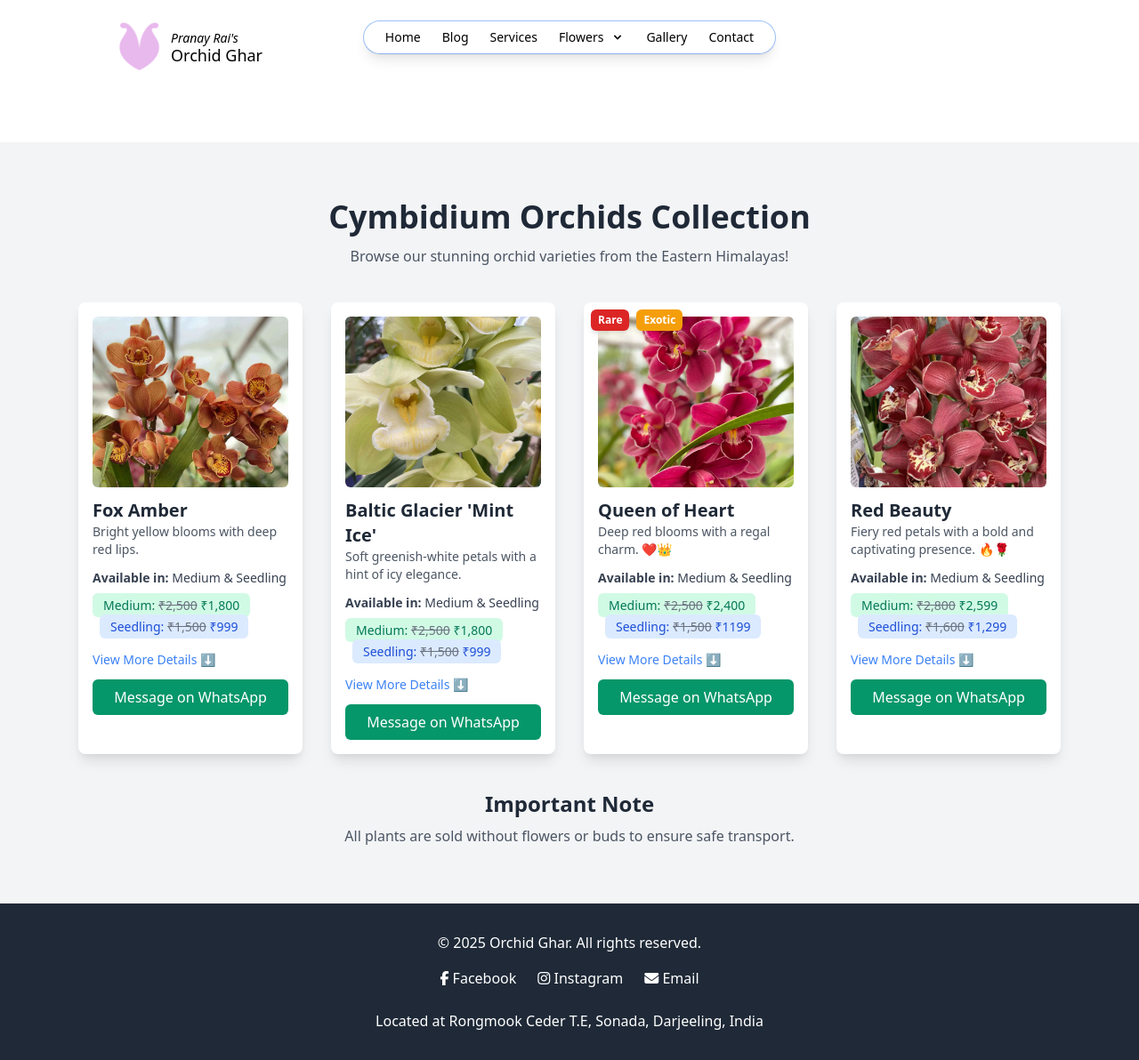
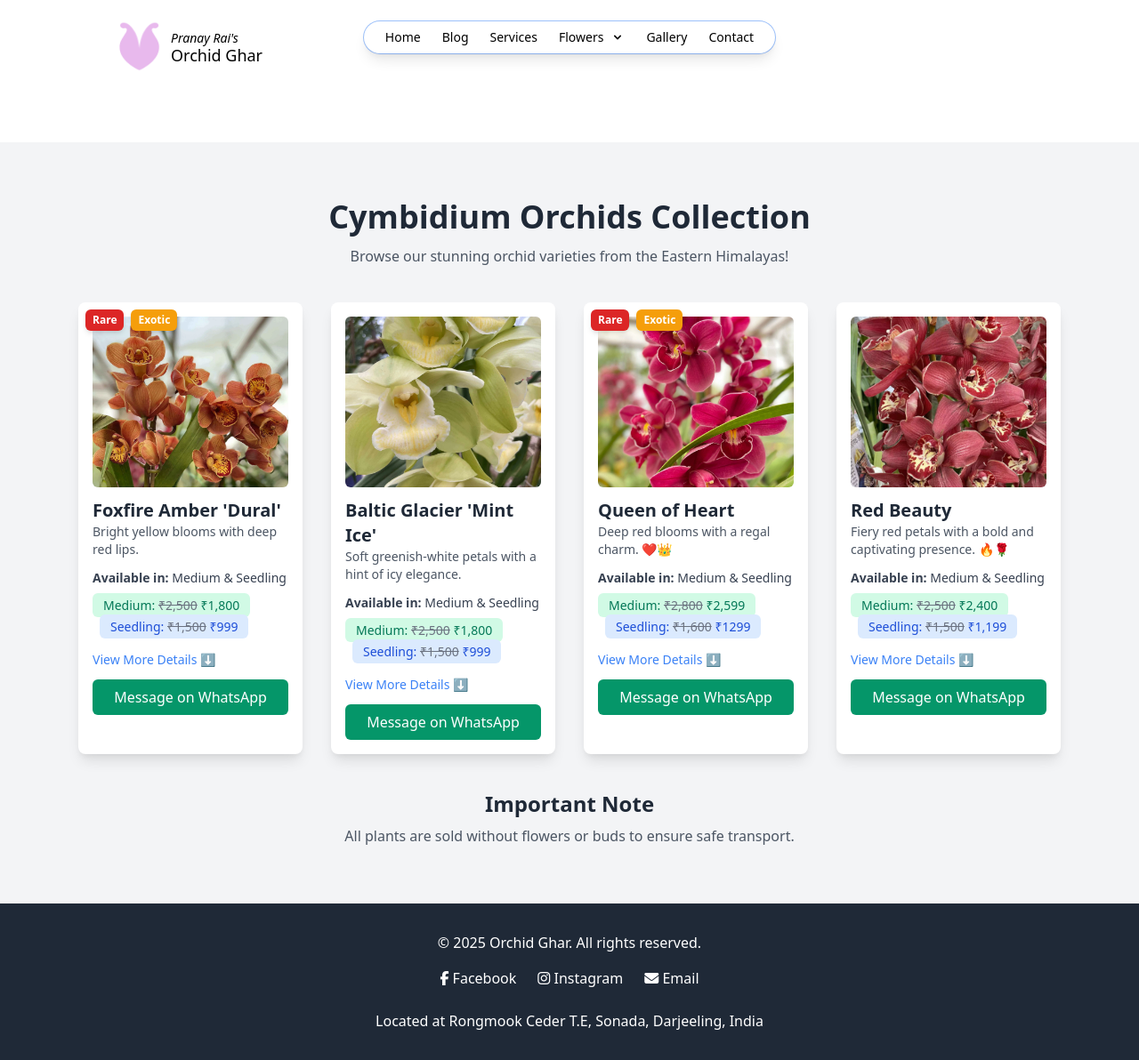
Before and after one commit to OrchidGhar/orchidghar.github.io, a Jekyll site: the page built from _flowers/cymbidium-orchid.html, in a window 1280 px wide. Shown: the whole page at 89% size. Built offline with Jekyll 4.4.1, drawn with Linux system fonts in a browser that asks for light colours; nearby versions of some CDN libraries.

Commit message:
flowers page updated

```diff
--- a/_flowers/cymbidium-orchid.html
+++ b/_flowers/cymbidium-orchid.html
@@ -25,8 +25,12 @@ excerpt: "Cymbidium Orchid care, pricing, and details for orchid lovers in Sikki
 
         <!-- 🏵️ Orchid: Fox Amber -->
         <div class="bg-white dark:bg-gray-800 p-4 rounded-lg shadow-lg transform hover:scale-105 transition">
-          <img src="{{ site.baseurl }}assets/images/foxamber.webp" class="w-full h-48 object-cover rounded-md" alt="Fox Amber Cymbidium Orchid">
-          <h3 class="text-xl font-semibold text-gray-800 dark:text-white mt-3">Fox Amber</h3>
+            <div class="absolute top-2 left-2 flex space-x-2">
+                <span class="bg-red-600 text-white text-xs font-semibold px-2 py-1 rounded-md shadow-md">Rare</span>
+                <span class="bg-yellow-500 text-white text-xs font-semibold px-2 py-1 rounded-md shadow-md">Exotic</span>
+            </div>
+          <img src="{{ site.baseurl }}assets/images/foxamber.webp" class="w-full h-48 object-cover rounded-md" alt="FoxFire Amber Dural Cymbidium Orchid">
+          <h3 class="text-xl font-semibold text-gray-800 dark:text-white mt-3">Foxfire Amber 'Dural'</h3>
           <p class="text-gray-600 dark:text-gray-400 text-sm">Bright yellow blooms with deep red lips.</p>
 
           <!-- Pricing with Discounts -->
@@ -44,17 +48,17 @@ excerpt: "Cymbidium Orchid care, pricing, and details for orchid lovers in Sikki
 
           <!-- Toggle for More Details -->
           <button class="mt-4 text-sm text-blue-500 hover:underline flex items-center gap-2"
-                  onclick="toggleDetails('foxAmberDetails', 'foxAmberBtn')">
-            <span id="foxAmberBtn">View More Details ⬇️</span>
+                  onclick="toggleDetails('foxFireAmberDetails', 'foxFireAmberBtn')">
+            <span id="foxFireAmberBtn">View More Details ⬇️</span>
           </button>
-          <div id="foxAmberDetails" class="hidden mt-2 text-sm text-gray-500 dark:text-gray-300 transition-opacity duration-300">
+          <div id="foxFireAmberDetails" class="hidden mt-2 text-sm text-gray-500 dark:text-gray-300 transition-opacity duration-300">
             <p>• Mature plant with strong leaves</p>
             <p>• Approx height: 30-40 cm (Medium), 10-20 cm (Seedling)</p>
             <p>• Requires cool climate & indirect sunlight</p>
           </div>
 
           <!-- WhatsApp Contact Button -->
-          <a href="https://wa.me/919876543210?text=Hi!%20I'm%20interested%20in%20the%20Fox%20Amber%20Orchid.%20Can%20you%20share%20more%20details?"
+          <a href="https://wa.me/919876543210?text=Hi!%20I'm%20interested%20in%20the%20Foxfire%20Amber%20Orchid.%20Can%20you%20share%20more%20details?"
              class="mt-3 block text-center bg-green-600 hover:bg-green-700 text-white py-2 rounded-md">
             Message on WhatsApp
           </a>
@@ -108,10 +112,10 @@ excerpt: "Cymbidium Orchid care, pricing, and details for orchid lovers in Sikki
               <p class="text-sm text-gray-700 dark:text-gray-300"><strong>Available in:</strong> Medium & Seedling</p>
               <div class="mt-2">
                 <span class="bg-green-100 text-green-700 text-sm px-3 py-1 rounded-md">
-                  Medium: <del class="text-gray-500">₹2,500</del> ₹2,400
+                  Medium: <del class="text-gray-500">₹2,800</del> ₹2,599
                 </span>
                 <span class="bg-blue-100 text-blue-700 text-sm px-3 py-1 rounded-md ml-2">
-                  Seedling: <del class="text-gray-500">₹1,500</del> ₹1199
+                  Seedling: <del class="text-gray-500">₹1,600</del> ₹1299
                 </span>
               </div>
             </div>
@@ -143,10 +147,10 @@ excerpt: "Cymbidium Orchid care, pricing, and details for orchid lovers in Sikki
                 <p class="text-sm text-gray-700 dark:text-gray-300"><strong>Available in:</strong> Medium & Seedling</p>
                 <div class="mt-2">
                     <span class="bg-green-100 text-green-700 text-sm px-3 py-1 rounded-md">
-                        Medium: <del class="text-gray-500">₹2,800</del> ₹2,599
+                        Medium: <del class="text-gray-500">₹2,500</del> ₹2,400
                     </span>
                     <span class="bg-blue-100 text-blue-700 text-sm px-3 py-1 rounded-md ml-2">
-                        Seedling: <del class="text-gray-500">₹1,600</del> ₹1,299
+                        Seedling: <del class="text-gray-500">₹1,500</del> ₹1,199
                     </span>
                 </div>
             </div>
```
